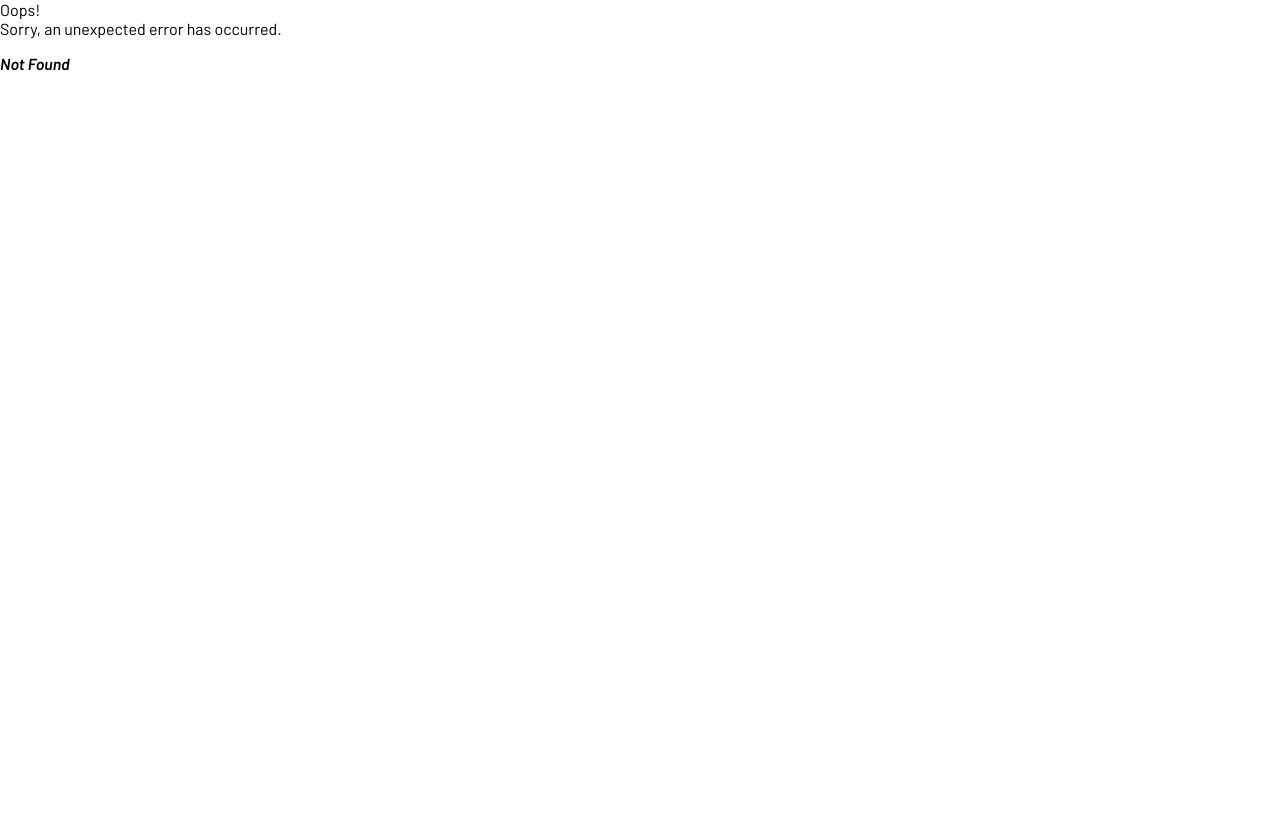
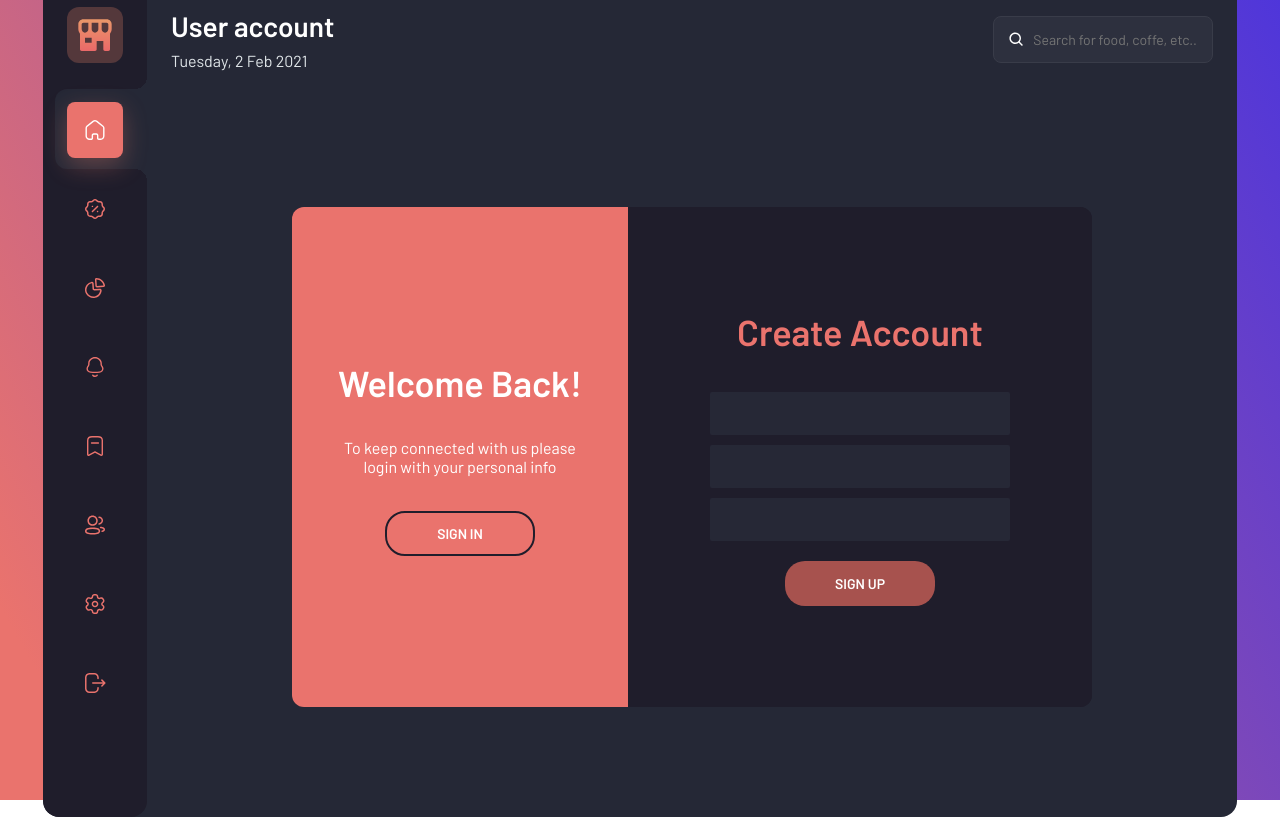
Before and after one commit to MVDNSX/small-project, a React (Create React App) app: page /account/login in a window 1280 px wide. Before the commit this address had no page. Built offline with nearby package versions, Linux system fonts and the light colour scheme.

Commit message:
add private route for account page

```diff
--- a/package.json
+++ b/package.json
@@ -40,5 +40,6 @@
 			"last 1 firefox version",
 			"last 1 safari version"
 		]
-	}
+	},
+	"packageManager": "yarn@3.6.0"
 }
--- a/src/Pages/Account/Account.jsx
+++ /dev/null
@@ -1,55 +0,0 @@
-import { AnimatePresence, motion } from "framer-motion"
-import {BiSearch} from 'react-icons/bi'
-import { useState } from 'react'
-import './Account.css'
-import Entry from '../../components/Forms/Entry'
-import Greeting from '../../components/Forms/Greeting'
-
-const Account = (props) => {
-	const [side, setSide] = useState(true);
-	const [search, setSearch] = useState('')
-	const handlerSide = () => {setSide(!side)}
-
-	return (
-		<div className="account-page">
-			<div className="account__header">
-					<div className="account__info info">
-						<div className="info__name title">User account</div>
-						<div className="info__date date">Tuesday, 2 Feb 2021</div>
-					</div>
-					<div className="account__search home__search">
-						<BiSearch size='20' color='#fff'/>
-						<input onChange={(e) => {setSearch(e.target.value)}} type="text" placeholder='Search for food, coffe, etc..' value={search} />
-					</div>
-				</div>
-
-				<div className="form__container">
-					<AnimatePresence>
-						<motion.div className={side ? 'main-form' : 'main-form form-reverse'}
-						initial={{height:0, opacity:0}}
-						animate={{height:500, opacity:1}}
-						transition={{duration: 0.4}}>
-
-							<motion.div
-							className="block-greeting"
-							layout
-							transition={{duration: 0.6}}>
-								<Greeting side={side} handlerSide={handlerSide}/>
-							</motion.div>
-
-							<motion.div
-							className="block-forms"
-							layout
-							transition={{duration: 0.6}}>
-								<Entry side={side}/>
-							</motion.div>
-
-						</motion.div>
-				</AnimatePresence>
-				</div>
-
-		</div>
-	)
-}
-
-export default Account
--- /dev/null
+++ b/src/Pages/Account/AccountLayout.jsx
@@ -0,0 +1,33 @@
+
+import {BiSearch} from 'react-icons/bi'
+import {useEffect, useState } from 'react'
+import './AccountLayout.css'
+import {Outlet, useNavigate, useLocation} from 'react-router-dom'
+
+
+const AccountLayout = (props) => {
+	const [search, setSearch] = useState('')
+	const location = useLocation()
+	const navigate = useNavigate()
+	useEffect(() => {
+      navigate("/account/profile");
+  }, []);
+
+	return (
+		<div className="account-page">
+			<div className="account__header">
+					<div className="account__info info">
+						<div className="info__name title">User account</div>
+						<div className="info__date date">Tuesday, 2 Feb 2021</div>
+					</div>
+					<div className="account__search home__search">
+						<BiSearch size='20' color='#fff'/>
+						<input onChange={(e) => {setSearch(e.target.value)}} type="text" placeholder='Search for food, coffe, etc..' value={search} />
+					</div>
+				</div>
+				<Outlet/>
+		</div>
+	)
+}
+
+export default AccountLayout
--- a/src/Pages/Logout/Logout.jsx
+++ b/src/Pages/Logout/Logout.jsx
@@ -1,7 +1,7 @@
-const Account = () => {
+const Logout = () => {
 	return (
-		<div className="">Account</div>
+		<div className="">logout</div>
 	)
 }
 
-export default Account
+export default Logout
--- a/src/Pages/Orders/Orders.jsx
+++ b/src/Pages/Orders/Orders.jsx
@@ -1,6 +1,6 @@
 const Basket = () => {
 	return (
-		<div className=""></div>
+		<div className="">orders</div>
 	)
 }
 
--- /dev/null
+++ b/src/components/Form/Form.jsx
@@ -0,0 +1,38 @@
+import { AnimatePresence, motion } from "framer-motion"
+import { useState } from 'react';
+import Entry from '../../components/Forms/Entry'
+import Greeting from '../../components/Forms/Greeting'
+
+
+const Form = () => {
+	const [side, setSide] = useState(true);
+	const handlerSide = () => {setSide(!side)}
+	return (
+		<div className="form__container">
+				<AnimatePresence>
+					<motion.div className={side ? 'main-form' : 'main-form form-reverse'}
+					initial={{height:0, opacity:0}}
+					animate={{height:500, opacity:1}}
+					transition={{duration: 0.4}}>
+
+						<motion.div
+						className="block-greeting"
+						layout
+						transition={{duration: 0.6}}>
+							<Greeting side={side} handlerSide={handlerSide}/>
+						</motion.div>
+
+						<motion.div
+						className="block-forms"
+						layout
+						transition={{duration: 0.6}}>
+							<Entry side={side}/>
+						</motion.div>
+
+					</motion.div>
+				</AnimatePresence>
+			</div>
+	)
+}
+
+export default Form
--- /dev/null
+++ b/src/components/Profile/Profile.jsx
@@ -0,0 +1,7 @@
+const Profile = () => {
+	return (
+		<div className="">Profile</div>
+	)
+}
+
+export default Profile
--- /dev/null
+++ b/src/components/RequireAuth/RequireAuth.jsx
@@ -0,0 +1,18 @@
+
+import {Navigate, useLocation, useNavigate} from 'react-router-dom'
+
+const RequireAuth = ({children}) => {
+  const location = useLocation();
+  const auth = false;
+  console.log(location.pathname)
+  if(!auth){
+    return (
+    <Navigate
+    to='/account/login'
+    state={{from: location}}/>)
+  }
+
+  return children
+}
+
+export default RequireAuth
--- a/src/index.js
+++ b/src/index.js
@@ -1,6 +1,6 @@
 import React from 'react';
 import ReactDOM from 'react-dom/client';
-import { createBrowserRouter, RouterProvider } from 'react-router-dom'
+import { createBrowserRouter, RouterProvider, createRoutesFromElements, Route } from 'react-router-dom'
 import { Provider } from 'react-redux'
 import { store } from './store/store';
 import './index.css';
@@ -11,52 +11,32 @@ import Discount from './Pages/Discount/Discount';
 import Dashboard from './Pages/Dashboard/Dashboard';
 import Notifications from './Pages/Notifications/Notifications';
 import Orders from './Pages/Orders/Orders';
-import Account from './Pages/Account/Account';
+import AccountLayout from './Pages/Account/AccountLayout';
 import Settings from './Pages/Settings/Settings';
 import Logout from './Pages/Logout/Logout';
+import Profile from './components/Profile/Profile'
+import Form from './components/Form/Form'
+import RequireAuth from './components/RequireAuth/RequireAuth'
 
-
-const router = createBrowserRouter([
-	{
-		path: '/',
-		element: <App />,
-		errorElement: <ErrorPage />,
-		children: [
-			{
-				path: 'home',
-				element: <Home />,
-			},
-			{
-				path: 'discount',
-				element: <Discount />
-			},
-			{
-				path: 'dashboard',
-				element: <Dashboard />
-			},
-			{
-				path: 'notifications',
-				element: <Notifications />
-			},
-			{
-				path: 'orders',
-				element: <Orders />
-			},
-			{
-				path: 'account',
-				element: <Account />
-			},
-			{
-				path: 'settings',
-				element: <Settings />
-			},
-			{
-				path: 'logout',
-				element: <Logout />
-			},
-		],
-	},
-])
+let auth = false;
+const router = createBrowserRouter(createRoutesFromElements
+	(
+		<Route path='/' element={<App/>} errorElement={<ErrorPage/>}>
+			<Route path='home' element={<Home/>}/>
+			<Route path='discount' element={<Discount/>}/>
+			<Route path='dashboard' element={<Dashboard/>}/>
+			<Route path='notifications' element={<Notifications/>}/>
+			<Route path='orders' element={<Orders/>}/>
+			<Route path='account' element={<AccountLayout/>}>
+				<Route path='profile' element={
+				<RequireAuth><Profile/></RequireAuth>}/>
+				<Route path='login' element={<Form/>}/>
+			</Route>
+			<Route path='settings' element={<Settings/>}/>
+			<Route path='logout' element={<Logout/>}/>
+		</Route>
+	)
+)
 
 const root = ReactDOM.createRoot(document.getElementById('root'));
 root.render(
```
Also changed, not shown: .yarnrc.yml (added), src/Pages/Account/AccountLayout.css (renamed from src/Pages/Account/Account.css), 1 other file (tests, documents, lock files or other folders).
